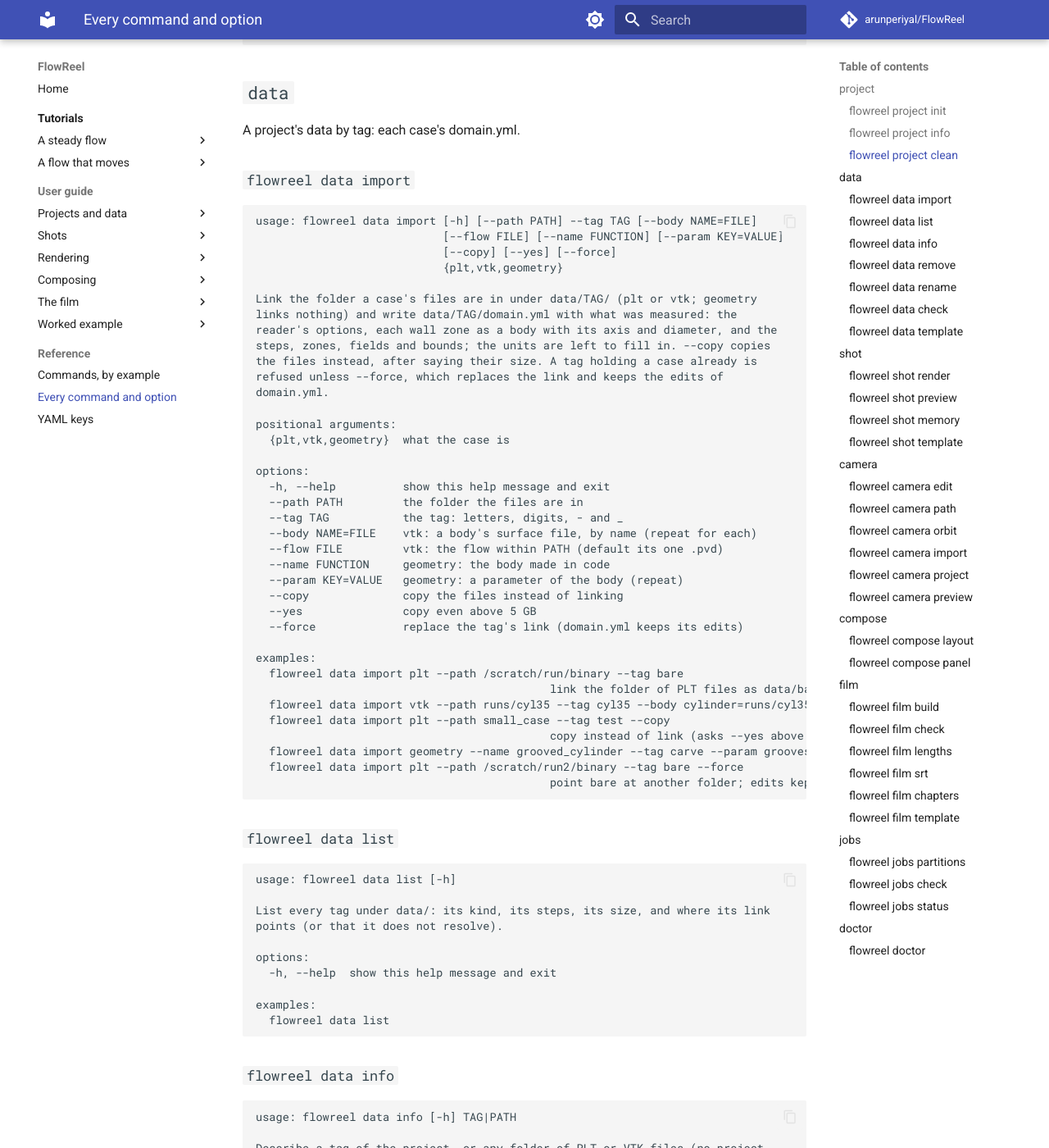
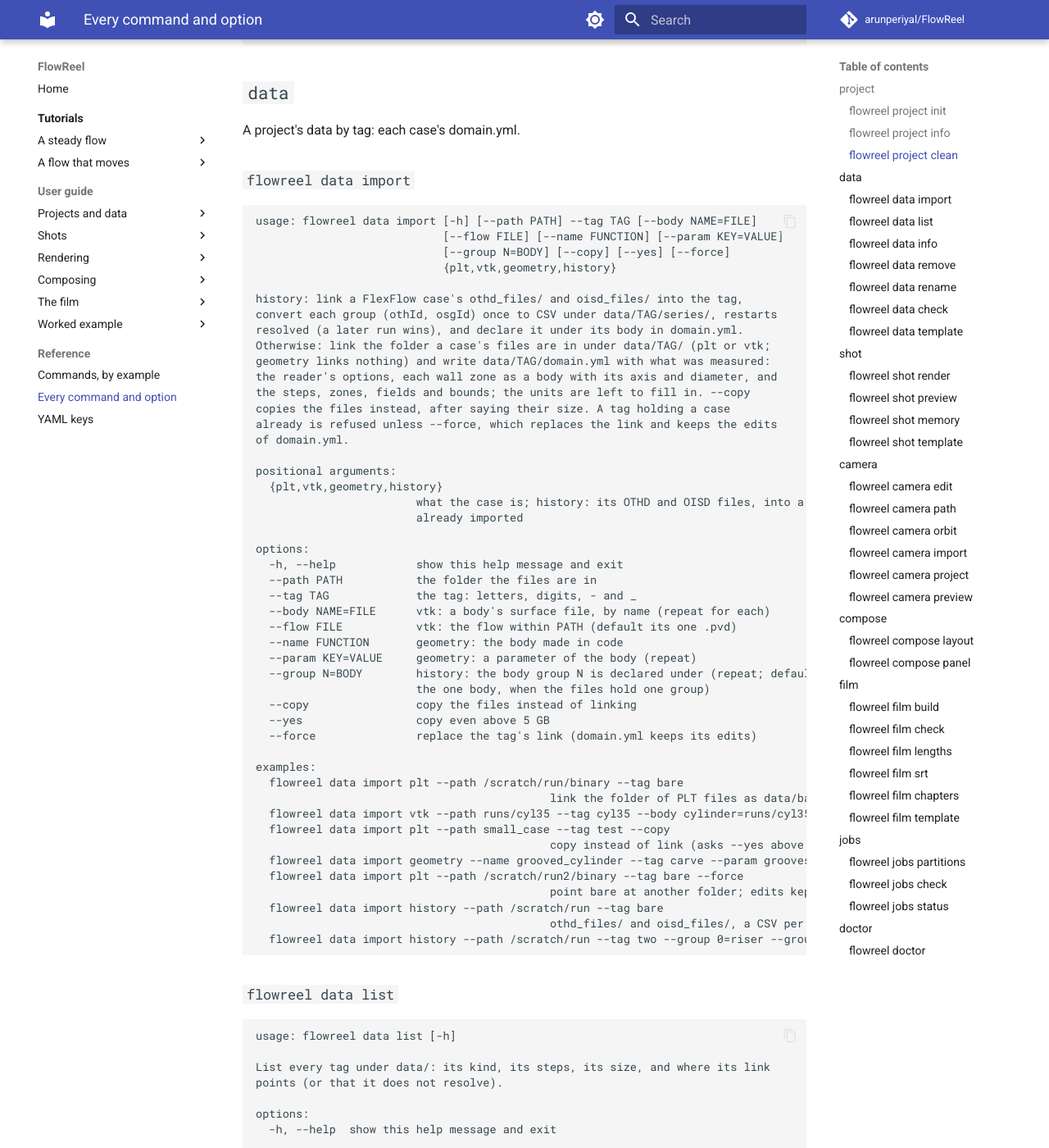
Before and after one commit to arunperiyal/FlowReel, an MkDocs documentation site: the page built from docs/reference/commands.md, in a window 1280 px wide and 1400 px high, scrolled down 2144 px. Shown: the whole window at 82% size. Built offline with MkDocs 1.6.1 and Material for MkDocs 9.7.7, drawn with Linux system fonts in a browser that asks for light colours; comment, search, counter and statistics services are not loaded.

Commit message:
Test history import on generated runs with groups and a restart; docs

````diff
--- a/docs/reference/commands.md
+++ b/docs/reference/commands.md
@@ -112,31 +112,38 @@ A project's data by tag: each case's domain.yml.
 ```text
 usage: flowreel data import [-h] [--path PATH] --tag TAG [--body NAME=FILE]
                             [--flow FILE] [--name FUNCTION] [--param KEY=VALUE]
-                            [--copy] [--yes] [--force]
-                            {plt,vtk,geometry}
+                            [--group N=BODY] [--copy] [--yes] [--force]
+                            {plt,vtk,geometry,history}
 
-Link the folder a case's files are in under data/TAG/ (plt or vtk; geometry
-links nothing) and write data/TAG/domain.yml with what was measured: the
-reader's options, each wall zone as a body with its axis and diameter, and the
-steps, zones, fields and bounds; the units are left to fill in. --copy copies
-the files instead, after saying their size. A tag holding a case already is
-refused unless --force, which replaces the link and keeps the edits of
-domain.yml.
+history: link a FlexFlow case's othd_files/ and oisd_files/ into the tag,
+convert each group (othId, osgId) once to CSV under data/TAG/series/, restarts
+resolved (a later run wins), and declare it under its body in domain.yml.
+Otherwise: link the folder a case's files are in under data/TAG/ (plt or vtk;
+geometry links nothing) and write data/TAG/domain.yml with what was measured:
+the reader's options, each wall zone as a body with its axis and diameter, and
+the steps, zones, fields and bounds; the units are left to fill in. --copy
+copies the files instead, after saying their size. A tag holding a case
+already is refused unless --force, which replaces the link and keeps the edits
+of domain.yml.
 
 positional arguments:
-  {plt,vtk,geometry}  what the case is
+  {plt,vtk,geometry,history}
+                        what the case is; history: its OTHD and OISD files, into a tag
+                        already imported
 
 options:
-  -h, --help          show this help message and exit
-  --path PATH         the folder the files are in
-  --tag TAG           the tag: letters, digits, - and _
-  --body NAME=FILE    vtk: a body's surface file, by name (repeat for each)
-  --flow FILE         vtk: the flow within PATH (default its one .pvd)
-  --name FUNCTION     geometry: the body made in code
-  --param KEY=VALUE   geometry: a parameter of the body (repeat)
-  --copy              copy the files instead of linking
-  --yes               copy even above 5 GB
-  --force             replace the tag's link (domain.yml keeps its edits)
+  -h, --help            show this help message and exit
+  --path PATH           the folder the files are in
+  --tag TAG             the tag: letters, digits, - and _
+  --body NAME=FILE      vtk: a body's surface file, by name (repeat for each)
+  --flow FILE           vtk: the flow within PATH (default its one .pvd)
+  --name FUNCTION       geometry: the body made in code
+  --param KEY=VALUE     geometry: a parameter of the body (repeat)
+  --group N=BODY        history: the body group N is declared under (repeat; default
+                        the one body, when the files hold one group)
+  --copy                copy the files instead of linking
+  --yes                 copy even above 5 GB
+  --force               replace the tag's link (domain.yml keeps its edits)
 
 examples:
   flowreel data import plt --path /scratch/run/binary --tag bare
@@ -147,6 +154,9 @@ examples:
   flowreel data import geometry --name grooved_cylinder --tag carve --param grooves=4
   flowreel data import plt --path /scratch/run2/binary --tag bare --force
                                             point bare at another folder; edits kept
+  flowreel data import history --path /scratch/run --tag bare
+                                            othd_files/ and oisd_files/, a CSV per group
+  flowreel data import history --path /scratch/run --tag two --group 0=riser --group 1=ball
 ```
 
 ### `flowreel data list`
````
Also changed, not shown: docs/guide/commands.md (+4 -1 lines), docs/guide/projects/bodies.md (+8 -0 lines), docs/guide/projects/data.md (+37 -0 lines), plan/phases.md (+1 -1 lines), 3 other files.
